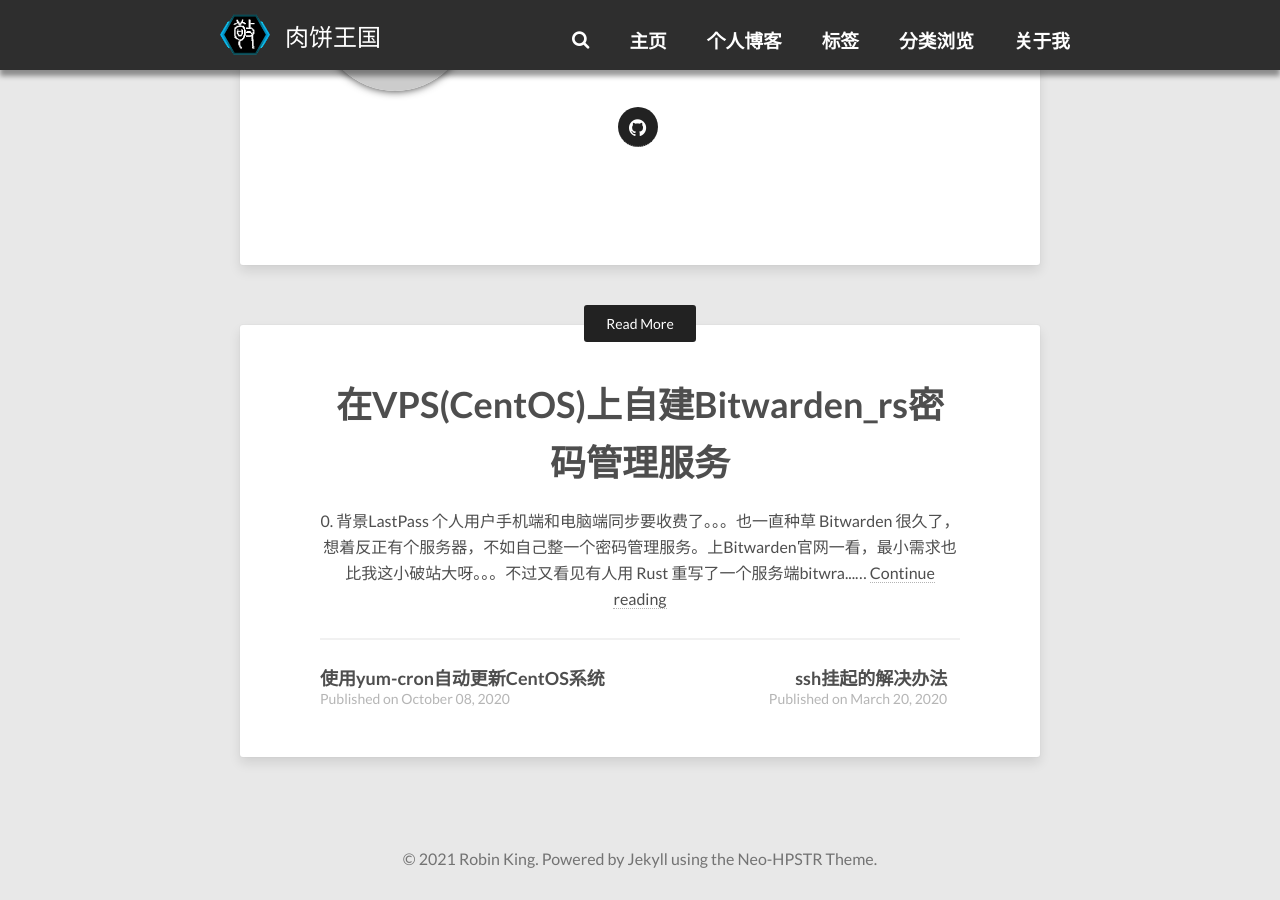
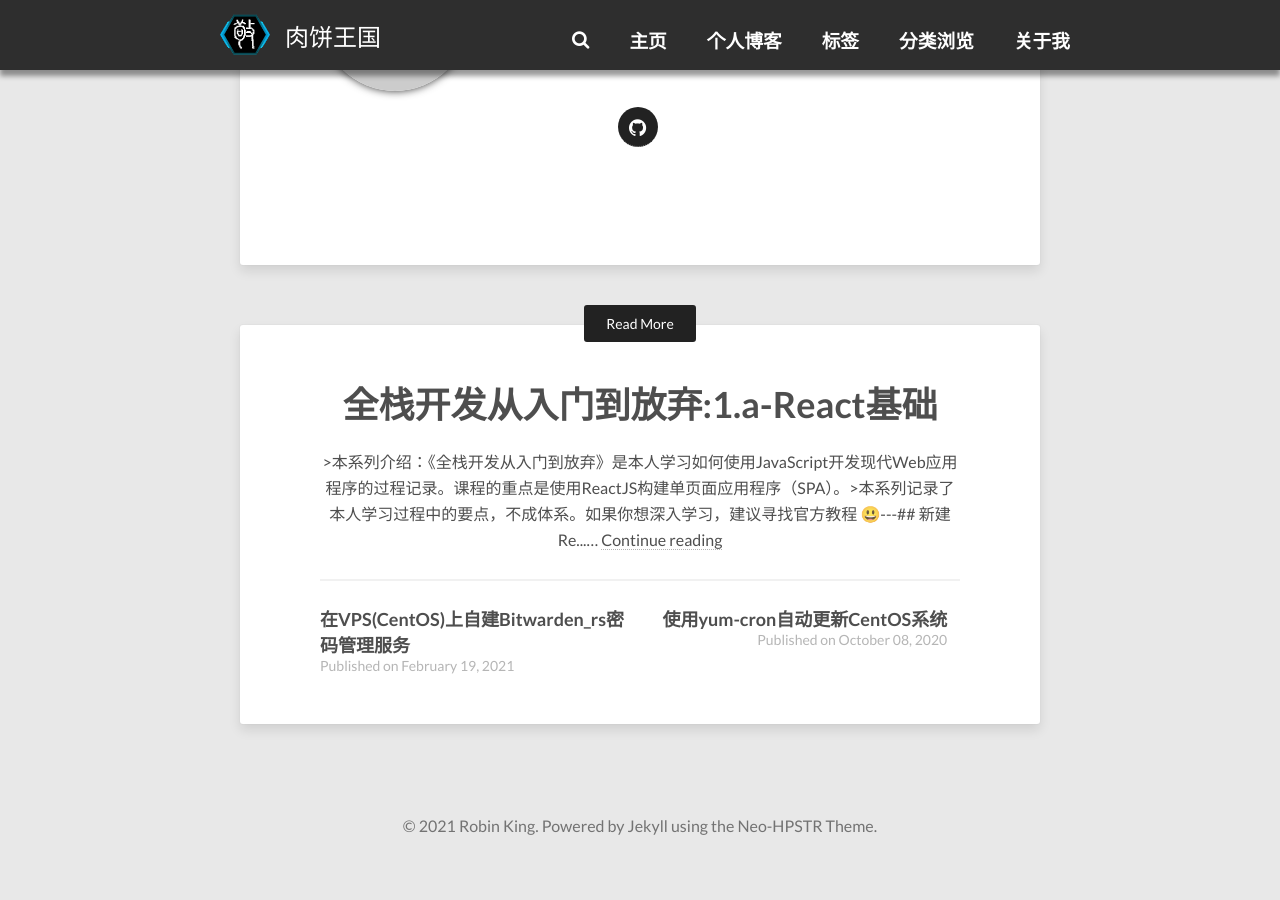
Before and after one commit to RobinKing/RobinKing.github.io, a Jekyll site: the page built from _posts/2021-6-14-fullstack-part0-basic.md, in a window 1280 px wide and 900 px high, scrolled down 4006 px. Built offline with Jekyll 4.4.1, drawn with Linux system fonts in a browser that asks for light colours; nearby versions of some CDN libraries; comment, search, counter and statistics services are not loaded; after the commit the page ends 4873 px from its top, so only the background shows below that; some of the changed text lies outside the part shown.

Commit message:
new note.

````diff
--- /dev/null
+++ b/_posts/2021-6-17-fullstack-part1-a-React-basic.md
@@ -0,0 +1,64 @@
+---
+layout: post
+title:  "全栈开发从入门到放弃:1.a-React基础"
+date:   2021-06-17 22:25:00
+categories: FullStack
+tags:   [React, 全栈开发, 学习笔记]
+---
+
+>本系列介绍：《全栈开发从入门到放弃》是本人学习如何使用JavaScript开发现代Web应用程序的过程记录。课程的重点是使用ReactJS构建单页面应用程序（SPA）。
+
+>本系列记录了本人学习过程中的要点，不成体系。如果你想深入学习，建议寻找官方教程 😃
+
+---
+
+## 新建React应用
+
+创建一个React应用可用`create-react-app`，如：
+
+```shell
+npx create-react-app part1
+cd part1
+npm start
+```
+
+## 组件(component)
+
+在使用React开发时，通常将需要渲染的内容定义为React组件。一个定义组件的示例如下：
+
+```javascript
+const App = () => {
+  const a = 10
+  const b = 20
+  return (
+    <div>
+      <p>Hello world</p>
+      <p>
+        {a} plus {b} is {a + b}
+      </p>
+    </div>
+  )
+}
+```
+
+JavaScript中大括号中的代码会被计算，计算结果将嵌入到组件生成的HTML中。可渲染动态内容。
+
+## JSX
+
+JSX 是 JavaScript 的语法扩展。在底层，React 组件返回的 JSX 会被`Babel`编译成 JavaScript 。
+
+JSX 是类XML语言，每个标签都需要关闭。如HTML中的`<br>`在JSX中，写作`<br />`。
+
+## 多组件(Multiple component)
+
+使用React编写组件很容易，定义的组件可以在其他组件中使用。通常应用的组件树顶部有个root组件叫App，但这也可修改。
+
+## props: 向组件传递数据
+
+使用`props`，可将数据传递给组件。可以有多个props值传递，如果props是JavaScript表达式，则需要使用花括号。
+
+## 一些注意事项
+
+1. **React组件名称首字母必须大写**
+2. React组件内容通常需要包含**一个根元素**
+3. 如果不想在Dom树中看到多余的`div`元素，可使用空元素包装组件的返回内容。
````
Also changed, not shown: _posts/2021-6-14-fullstack-part0-basic.md (+1 -1 lines).
